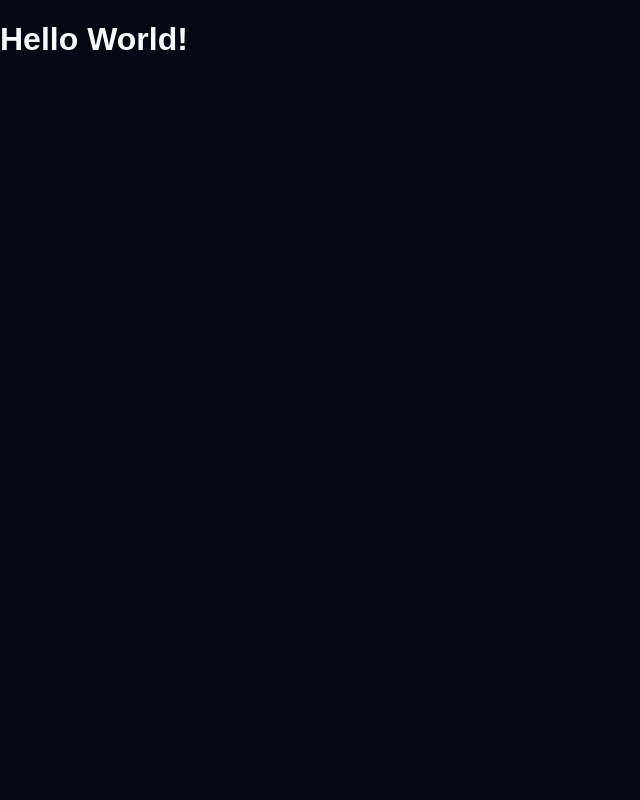
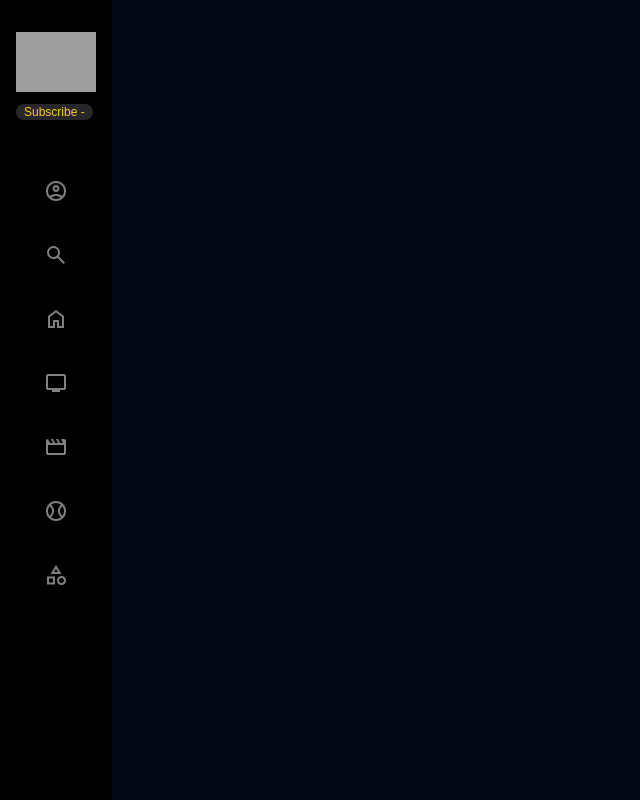
Before and after one commit to MahinSulaiman/Hotstart_clone, a React (Create React App) app in the folder my-react-app/: page / in a window 1280 px wide. Shown: the whole page, without its empty margins (0-640 px from the left). Built offline with nearby package versions, Linux system fonts and the light colour scheme; grey boxes are pictures that could not be loaded.

Commit message:
created sidebar

```diff
--- a/my-react-app/package.json
+++ b/my-react-app/package.json
@@ -8,7 +8,9 @@
     "@testing-library/user-event": "^13.5.0",
     "react": "^18.2.0",
     "react-dom": "^18.2.0",
+    "react-router-dom": "^6.22.3",
     "react-scripts": "5.0.1",
+    "styled-components": "^6.1.8",
     "web-vitals": "^2.1.4"
   },
   "scripts": {
@@ -34,5 +36,8 @@
       "last 1 firefox version",
       "last 1 safari version"
     ]
+  },
+  "devDependencies": {
+    "tailwindcss": "^3.4.3"
   }
 }
--- a/my-react-app/src/App.js
+++ b/my-react-app/src/App.js
@@ -1,13 +1,34 @@
 
 import './App.css';
+import SideBar from './components/sidebar';
+
+import {
+  BrowserRouter as Router,
+  Routes,
+  Route,
+} from "react-router-dom";
 
 function App() {
   return (
+    <>
     <div className="App">
 
-      <h1>Hello World!</h1>
+      {/* <h1 className='text-red-500'>Hello World!</h1> */}
+
+
+
+
+
+
+
 
     </div>
+    <SideBar/>
+
+    </>
+
+
+
   );
 }
 
--- /dev/null
+++ b/my-react-app/src/components/sidebar.js
@@ -0,0 +1,55 @@
+import React from "react";
+
+const SideBar=()=>{
+    return (
+        <div className='nav bg-black h-screen w-28 '>
+        <div className='img px-4 py-8'>
+          <img src='https://img.hotstar.com/image/upload/v1656431456/web-images/logo-d-plus.svg' className=''></img>
+          <button type="button" className='text-yellow-400 bg-zinc-800 rounded-full text-xs mt-3  px-2 items-center'>Subscribe - </button>
+        </div>
+        <br></br>
+        <div className='nav-item flex flex-col justify-center items-center gap-10'>
+          <div className='text-white  hover:scale-110'>
+            <svg xmlns="http://www.w3.org/2000/svg" height="24" viewBox="0 -960 960 960" width="24"><path fill='grey' d="M234-276q51-39 114-61.5T480-360q69 0 132 22.5T726-276q35-41 54.5-93T800-480q0-133-93.5-226.5T480-800q-133 0-226.5 93.5T160-480q0 59 19.5 111t54.5 93Zm246-164q-59 0-99.5-40.5T340-580q0-59 40.5-99.5T480-720q59 0 99.5 40.5T620-580q0 59-40.5 99.5T480-440Zm0 360q-83 0-156-31.5T197-197q-54-54-85.5-127T80-480q0-83 31.5-156T197-763q54-54 127-85.5T480-880q83 0 156 31.5T763-763q54 54 85.5 127T880-480q0 83-31.5 156T763-197q-54 54-127 85.5T480-80Zm0-80q53 0 100-15.5t86-44.5q-39-29-86-44.5T480-280q-53 0-100 15.5T294-220q39 29 86 44.5T480-160Zm0-360q26 0 43-17t17-43q0-26-17-43t-43-17q-26 0-43 17t-17 43q0 26 17 43t43 17Zm0-60Zm0 360Z" /></svg>
+            <p className='hidden  hover:block'>My Space</p>
+          </div>
+
+          <div className='text-white hover:scale-110'>
+            <svg xmlns="http://www.w3.org/2000/svg" height="24" viewBox="0 -960 960 960" width="24"><path fill="grey" d="M784-120 532-372q-30 24-69 38t-83 14q-109 0-184.5-75.5T120-580q0-109 75.5-184.5T380-840q109 0 184.5 75.5T640-580q0 44-14 83t-38 69l252 252-56 56ZM380-400q75 0 127.5-52.5T560-580q0-75-52.5-127.5T380-760q-75 0-127.5 52.5T200-580q0 75 52.5 127.5T380-400Z" /></svg>
+            <p className='hidden  hover:block'>Search</p>
+          </div>
+
+          <div className='text-white hover:scale-110'>
+            <svg xmlns="http://www.w3.org/2000/svg" height="24" viewBox="0 -960 960 960" width="24"><path fill="grey" d="M240-200h120v-240h240v240h120v-360L480-740 240-560v360Zm-80 80v-480l320-240 320 240v480H520v-240h-80v240H160Zm320-350Z" /></svg>
+            <p className='hidden  hover:block'>Home</p>
+          </div>
+
+          <div className='text-white hover:scale-110'>
+            <svg xmlns="http://www.w3.org/2000/svg" height="24" viewBox="0 -960 960 960" width="24"><path fill="grey" d="M320-120v-80H160q-33 0-56.5-23.5T80-280v-480q0-33 23.5-56.5T160-840h640q33 0 56.5 23.5T880-760v480q0 33-23.5 56.5T800-200H640v80H320ZM160-280h640v-480H160v480Zm0 0v-480 480Z" /></svg>
+            <p className='hidden  hover:block'>T V</p>
+          </div>
+
+
+          <div className='text-white hover:scale-110'>
+            <svg xmlns="http://www.w3.org/2000/svg" height="24" viewBox="0 -960 960 960" width="24"><path fill="grey" d="m160-800 80 160h120l-80-160h80l80 160h120l-80-160h80l80 160h120l-80-160h120q33 0 56.5 23.5T880-720v480q0 33-23.5 56.5T800-160H160q-33 0-56.5-23.5T80-240v-480q0-33 23.5-56.5T160-800Zm0 240v320h640v-320H160Zm0 0v320-320Z" /></svg>
+            <p className='hidden  hover:block'>Movies</p>
+          </div>
+
+
+          <div className='text-white hover:scale-110'>
+            <svg xmlns="http://www.w3.org/2000/svg" height="24" viewBox="0 -960 960 960" width="24"><path fill="grey" d="M224-288q45-35 70.5-85T320-480q0-57-25.5-107T224-672q-31 42-47.5 91T160-480q0 52 16.5 101t47.5 91Zm256 128q55 0 106.5-17.5T680-230q-57-46-88.5-111.5T560-480q0-73 31.5-138.5T680-730q-42-35-93.5-52.5T480-800q-55 0-106.5 17.5T280-730q57 46 88.5 111.5T400-480q0 73-31.5 138.5T280-230q42 35 93.5 52.5T480-160Zm256-128q31-42 47.5-91T800-480q0-52-16.5-101T736-672q-45 35-70.5 85T640-480q0 57 25.5 107t70.5 85ZM480-480Zm0 400q-83 0-156-31.5T197-197q-54-54-85.5-127T80-480q0-83 31.5-156T197-763q54-54 127-85.5T480-880q83 0 156 31.5T763-763q54 54 85.5 127T880-480q0 83-31.5 156T763-197q-54 54-127 85.5T480-80Z" /></svg>
+            <p className='hidden  hover:block'>Sports</p>
+          </div>
+
+          <div className='text-white hover:scale-110'>
+            <svg xmlns="http://www.w3.org/2000/svg" height="24" viewBox="0 -960 960 960" width="24"><path fill="grey" d="m260-520 220-360 220 360H260ZM700-80q-75 0-127.5-52.5T520-260q0-75 52.5-127.5T700-440q75 0 127.5 52.5T880-260q0 75-52.5 127.5T700-80Zm-580-20v-320h320v320H120Zm580-60q42 0 71-29t29-71q0-42-29-71t-71-29q-42 0-71 29t-29 71q0 42 29 71t71 29Zm-500-20h160v-160H200v160Zm202-420h156l-78-126-78 126Zm78 0ZM360-340Zm340 80Z" /></svg>
+            <p className='hidden  hover:block'>Categories</p>
+
+
+          </div>
+        </div>
+      </div>
+    );
+}
+
+export default SideBar;
--- a/my-react-app/src/index.css
+++ b/my-react-app/src/index.css
@@ -35,3 +35,7 @@ a {
       font-size: 14px;
   }
 }
+
+@tailwind base;
+@tailwind components;
+@tailwind utilities;
--- /dev/null
+++ b/my-react-app/tailwind.config.js
@@ -0,0 +1,17 @@
+/** @type {import('tailwindcss').Config} */
+module.exports = {
+  content: [],
+  theme: {
+    extend: {},
+  },
+  plugins: [],
+}
+
+/** @type {import('tailwindcss').Config} */
+module.exports = {
+  content: ["./src/**/*.{html,js}"],
+  theme: {
+    extend: {},
+  },
+  plugins: [],
+}
```
Also changed, not shown: my-react-app/src/index.js (+3 -4 lines), my-react-app/src/reportWebVitals.js (deleted, +0 -13 lines), 1 other file (tests, documents, lock files or other folders).
